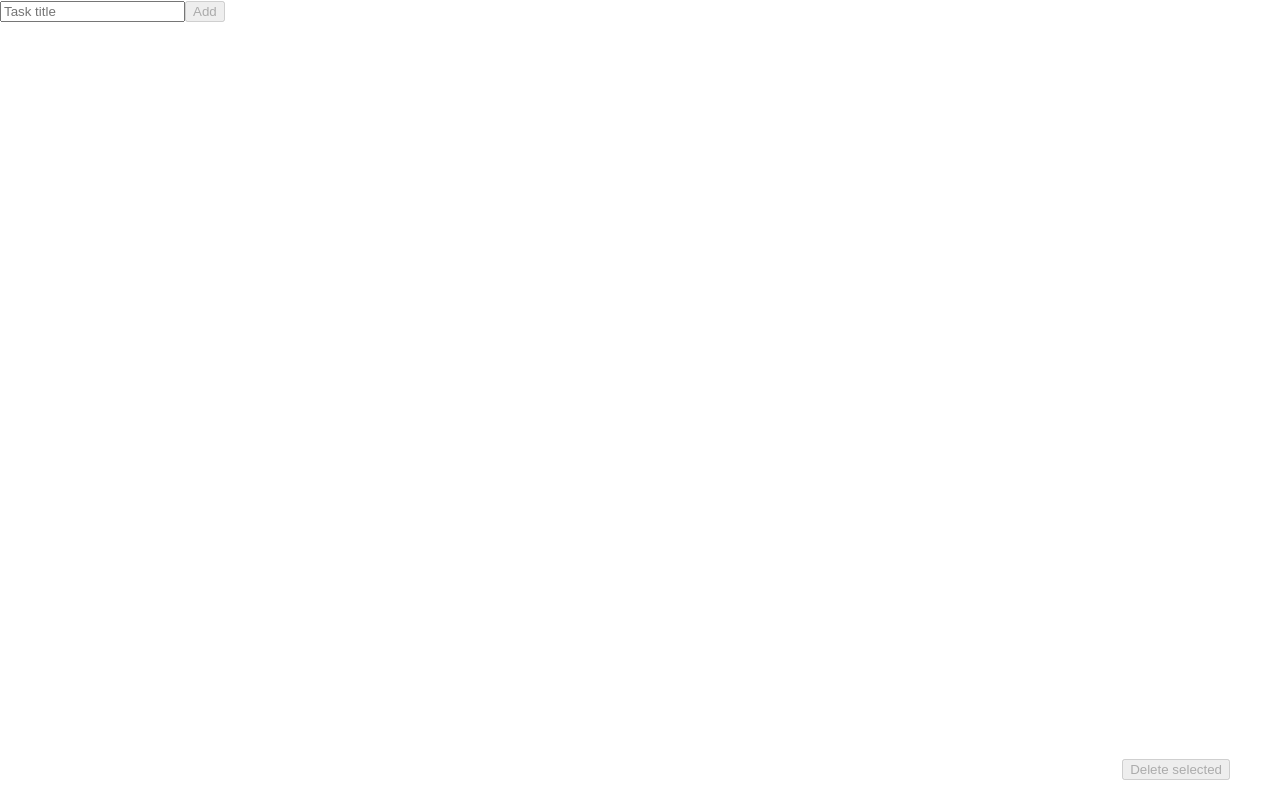
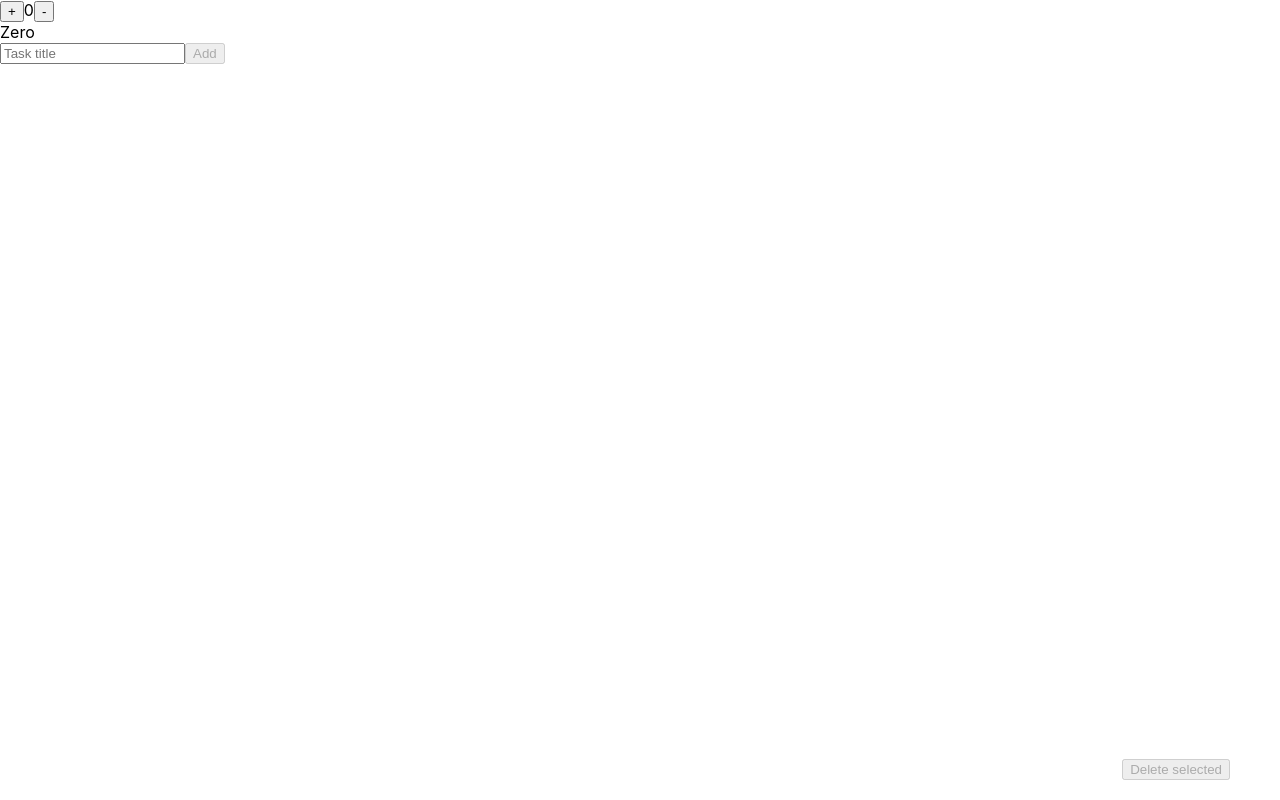
Before and after one commit to AraksyaBalyan/AraksyaProject, a React (Create React App) app: page / in a window 1280 px wide. Built offline with nearby package versions, Linux system fonts and the light colour scheme.

Commit message:
Added Counter component and its usage

```diff
--- a/src/App.jsx
+++ b/src/App.jsx
@@ -1,9 +1,11 @@
 import './App.css';
 import Todo from './components/todo/ToDo';
+import Counter from './components/counter/Counter';
 
 function App() {
   return (
     <main>
+        <Counter />
         <Todo />
     </main>
   );
--- /dev/null
+++ b/src/components/counter/Counter.jsx
@@ -0,0 +1,33 @@
+import React, { useState } from 'react';
+
+function Counter() {
+  const [count, setCount] = useState(0);
+
+  const handleIncrement = () => {
+    setCount(count + 1);
+  };
+
+  const handleDecrement = () => {
+    setCount(count - 1);
+  };
+
+  let counterText;
+  if (count < 0) {
+    counterText = "Negative";
+  } else if (count > 0) {
+    counterText = "Positive";
+  } else {
+    counterText = "Zero";
+  }
+
+  return (
+    <div>
+      <button onClick={handleIncrement}>+</button>
+      <span>{count}</span>
+      <button onClick={handleDecrement}>-</button>
+      <div>{counterText}</div>
+    </div>
+  );
+}
+
+export default Counter;
```
